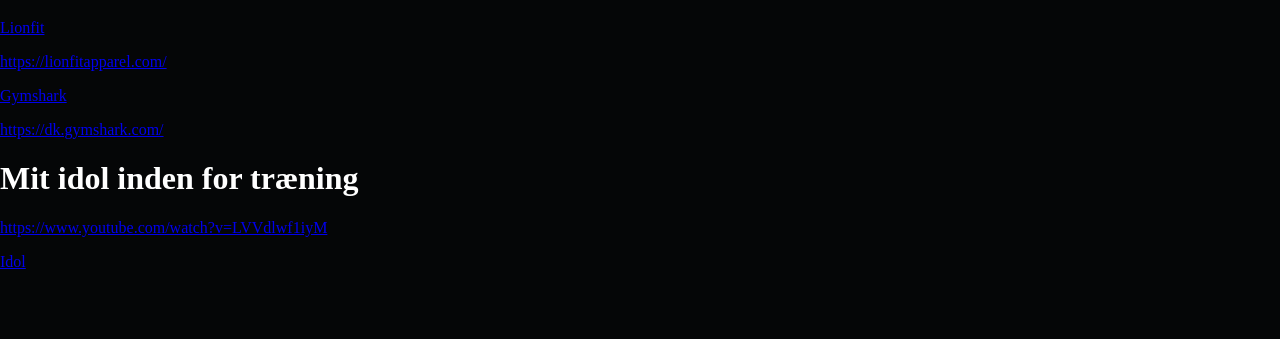
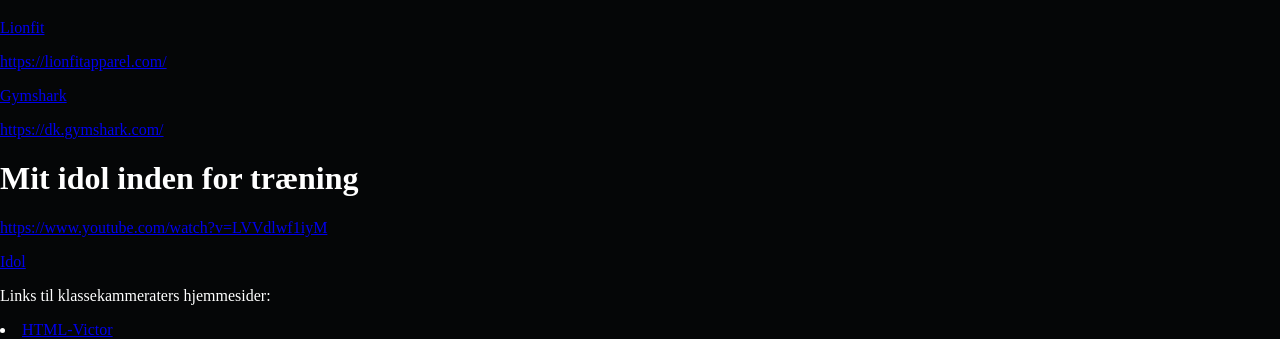
Before and after one commit to Kasp836e/Kasp836e.github.io, a plain HTML site: page index.html in a window 1280 px wide. Shown: the part 568-907 px from the top of the page. Before the commit the page ends 855 px from the top, so only its background shows below. Drawn offline with Linux system fonts and the light colour scheme.

Commit message:
link til victor

```diff
--- a/index.html
+++ b/index.html
@@ -97,5 +97,12 @@
 <p><a href="/Users/bruger/github/Kasp836e.github.io/Idol.html">Idol</a></p>
 
 
-  	</body>
-  </html>
+
+<p> Links til klassekammeraters hjemmesider:
+<li>
+  <a href="https://victordahlstroem.github.io" title="HTML5-victors hjemmeside">HTML-Victor</a>
+</li>
+
+
+</body>
+</html>
```
